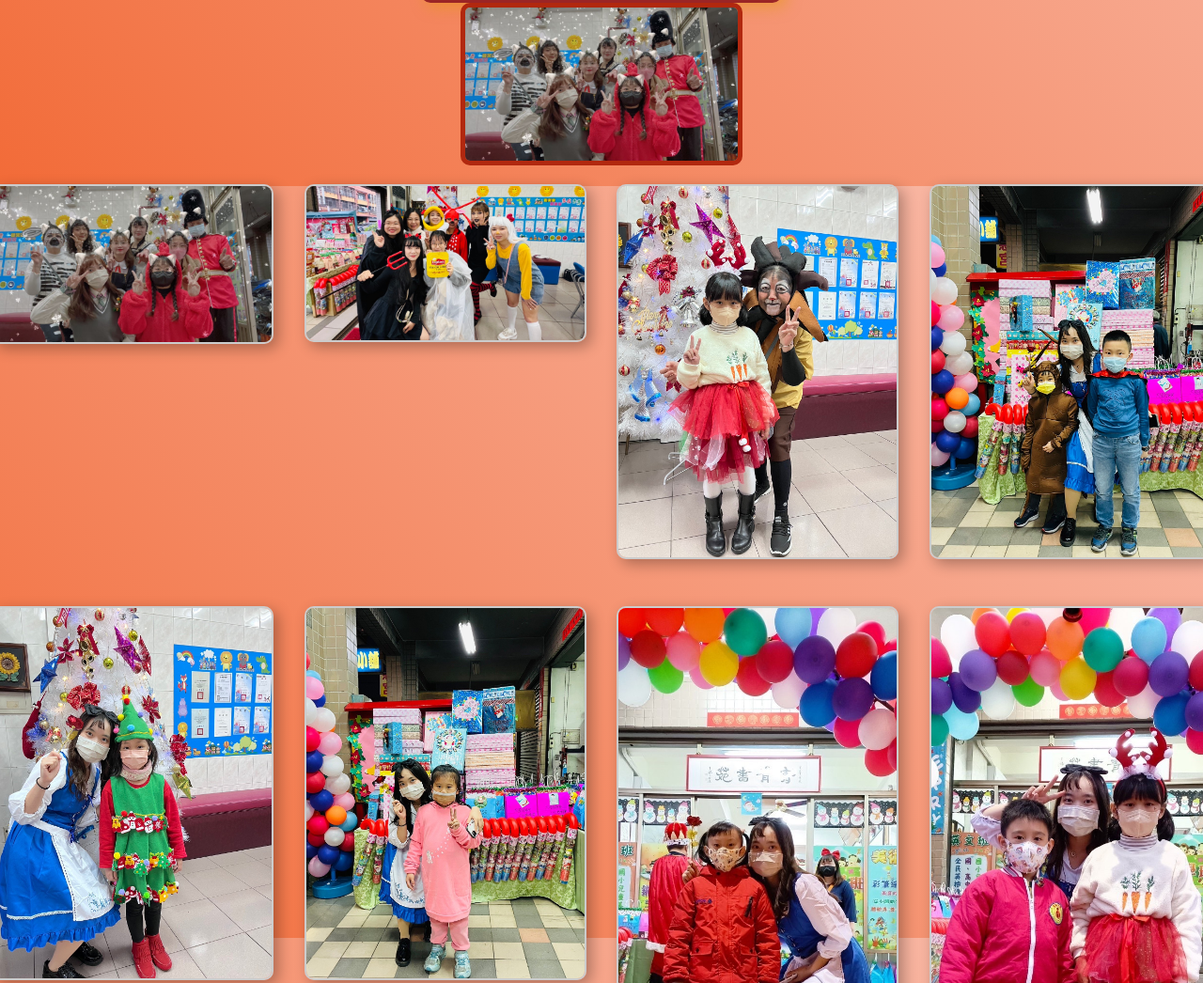
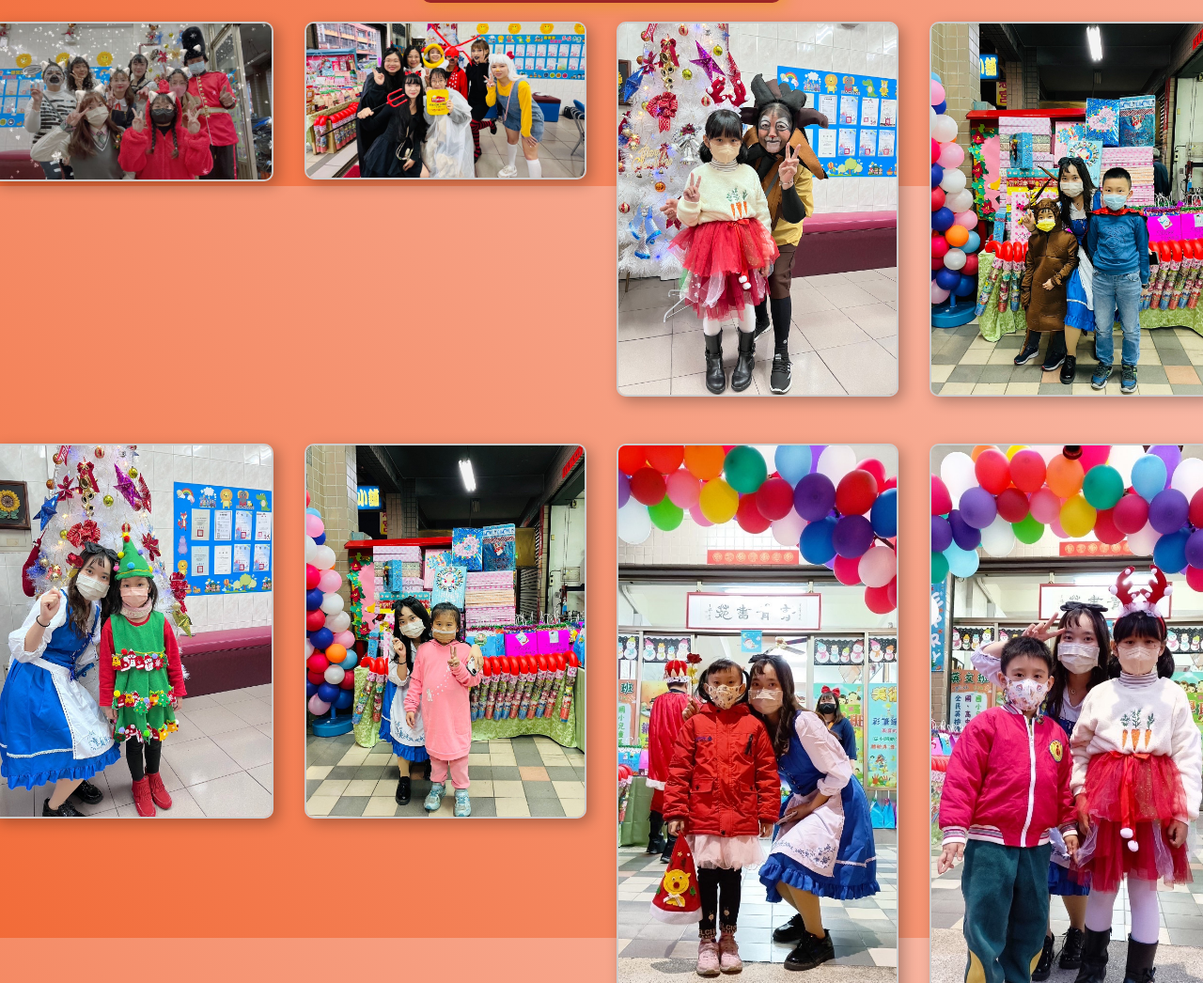
Before and after one commit to greta0615/greta0615.github.io, a plain HTML site: page teach.html in a window 1280 px wide. Shown: the part 602-1648 px from the top of the page at 94% size. Drawn offline with nearby package versions, Linux system fonts and the light colour scheme; grey boxes are pictures that could not be loaded.

Commit message:
Update teach.html

```diff
--- a/teach.html
+++ b/teach.html
@@ -104,18 +104,15 @@
         您的瀏覽器不支援 video 標籤。
     </video>
 
-     <div style="text-align">
-        <img src="image/IMG_7508.jpg" alt="QR code" style="border: 5px solid #b1280f; border-radius: 10px;" width="300">
-    </div>
       <div class="image-grid">
         <img src="image/IMG_7508.JPG" alt="圖片5">
-        <img src="image/IMG_7506.jpg" alt="圖片6">
-        <img src="image/IMG_3604.jpg" alt="圖片7">
-        <img src="image/IMG_3591.jpg" alt="圖片8">
-        <img src="image/IMG_7509.jpg" alt="圖片1">
-        <img src="image/IMG_7510.jpg" alt="圖片3">
-        <img src="image/IMG_7512.jpg" alt="圖片2">
-        <img src="image/IMG_7511.jpg" alt="圖片4">
+        <img src="image/IMG_7506.JPG" alt="圖片6">
+        <img src="image/IMG_3604.JPG" alt="圖片7">
+        <img src="image/IMG_3591.JPG" alt="圖片8">
+        <img src="image/IMG_7509.JPG" alt="圖片1">
+        <img src="image/IMG_7510.JPG" alt="圖片3">
+        <img src="image/IMG_7512.JPG" alt="圖片2">
+        <img src="image/IMG_7511.JPG" alt="圖片4">
     </div>
 
 
```
